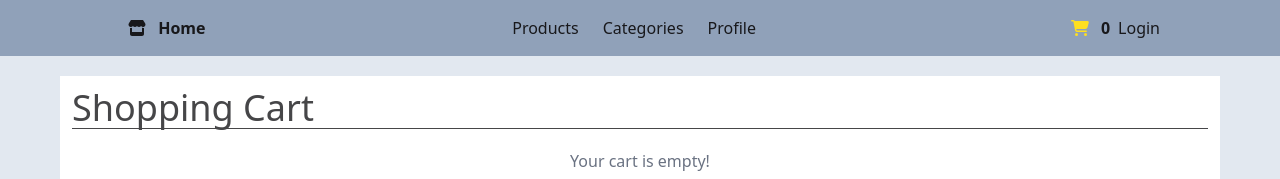
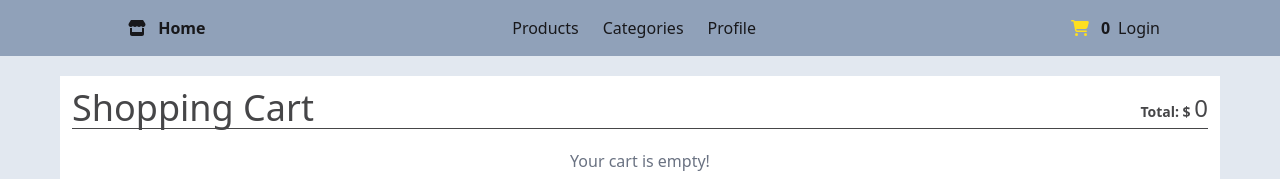
Before and after one commit to Web-Dev-Spider/fakestore100, a React (Vite) app: page /cart in a window 1280 px wide. Shown: the top 179 px of the page. Built offline with nearby package versions, Linux system fonts and the light colour scheme.

Commit message:
added total amount in cart

```diff
--- a/src/pages/CartPage.jsx
+++ b/src/pages/CartPage.jsx
@@ -4,12 +4,17 @@ import { removeFromCart } from '../features/cart/cartSlice';
 import { Link } from 'react-router-dom';
 
 function CartPage() {
+    console.log('in the cart page')
     const dispatch = useDispatch();
     const cartItems = useSelector((state) => state.cart.value);
-
+    const totalPrice = cartItems.reduce((total, item) => (total + item.price), 0)
+    console.log("Total price of the items in the cart", totalPrice)
     return (
         <div className="m-3 bg-white w-full p-3 md:mx-15">
-            <h4 className="font-light text-2xl md:text-4xl border-b opacity-80 mb-2">Shopping Cart</h4>
+            <div className='flex flex-col md:flex-row justify-between items-center border-b opacity-80 mb-2'>
+                <h4 className="font-light text-2xl md:text-4xl ">Shopping Cart</h4>
+                <h4 className='font-medium text-2xl md:text-1xl'><span className='text-sm font-bold'>Total: $ </span>{totalPrice}</h4>
+            </div>
 
             {cartItems.length === 0 ? (
                 <p className="text-center text-gray-500 mt-5">Your cart is empty! </p>
--- a/src/pages/Categories.jsx
+++ b/src/pages/Categories.jsx
@@ -56,7 +56,7 @@ function Categories() {
     }
     return (
         <div>
-            {isLoadingCategories ? <div className='flex h-screen items-center'><LoadingIcon /></div> : (<div className='flex flex-col md:flex-row'>
+            {isLoadingCategories ? <div className='flex h-screen items-center justify-center'><LoadingIcon /></div> : (<div className='flex flex-col md:flex-row'>
 
 
                 <div className={`overflow-y-scroll shadow-lg w-50 h-[calc(100vh-6rem)] z-40 fixed overflow-x-hidden md:shadow-none transform transition-transform duration-300 ease-in-out ${isSidebarOpen ? 'translate-x-0' : '-translate-x-full md:translate-x-0'}`}>
```
